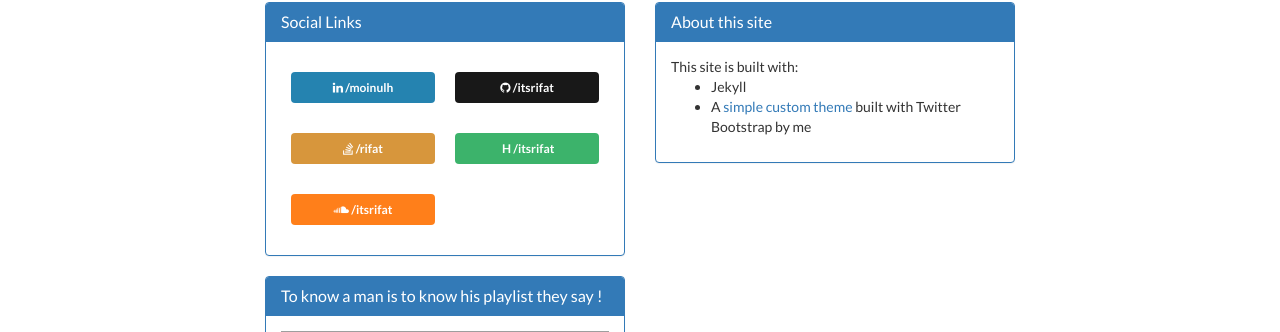
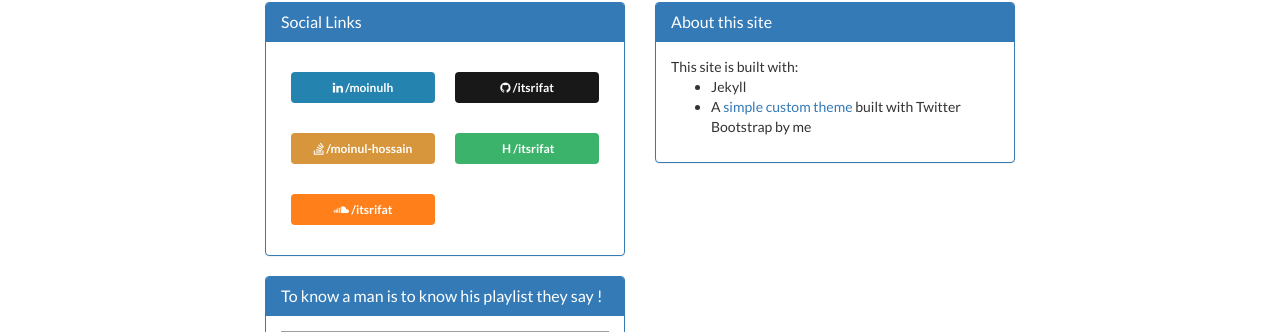
Before and after one commit to itsrifat/itsrifat.github.io, a Jekyll site: the page built from about/index.md, in a window 1280 px wide and 1031 px high. Shown: the part 199-531 px from the top of the window. Built offline with Jekyll 4.4.1, drawn with Linux system fonts in a browser that asks for light colours; nearby versions of some CDN libraries; grey boxes are pictures that could not be loaded.

Commit message:
updated stackoverflow link

```diff
--- a/_data/personal.yml
+++ b/_data/personal.yml
@@ -35,8 +35,8 @@
       btnClass: "btn-github"
       logo: "fa-github"
     stackoverflow:
-      url: "http://stackoverflow.com/users/741849/rifat"
-      text: "/rifat"
+      url: "http://stackoverflow.com/users/741849/moinul-hossain"
+      text: "/moinul-hossain"
       btnClass: "btn-stackoverflow"
       logo: "fa-stack-overflow"
     hackerrank:
```
